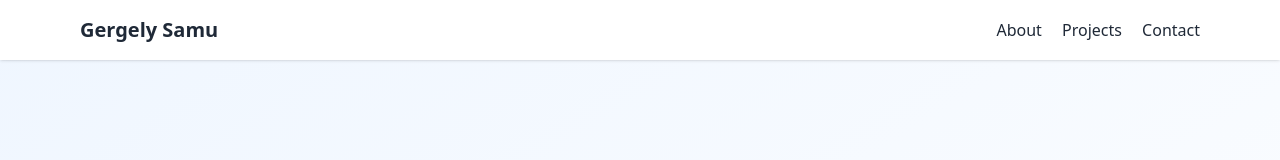
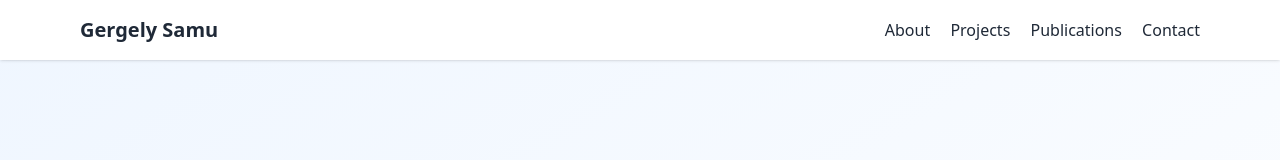
Before and after one commit to SamuGF90/samugf.github.io, a plain HTML site: page index.html in a window 1280 px wide. Shown: the top 160 px of the page. Drawn offline with nearby package versions, Linux system fonts and the light colour scheme; no server answers.

```diff
--- a/index.html
+++ b/index.html
@@ -15,6 +15,7 @@
         <nav class="space-x-4">
           <a href="#about" class="hover:text-blue-600">About</a>
           <a href="#projects" class="hover:text-blue-600">Projects</a>
+          <a href="#publications" class="hover:text-blue-600">Publications</a>
           <a href="#contact" class="hover:text-blue-600">Contact</a>
         </nav>
       </div>
```
